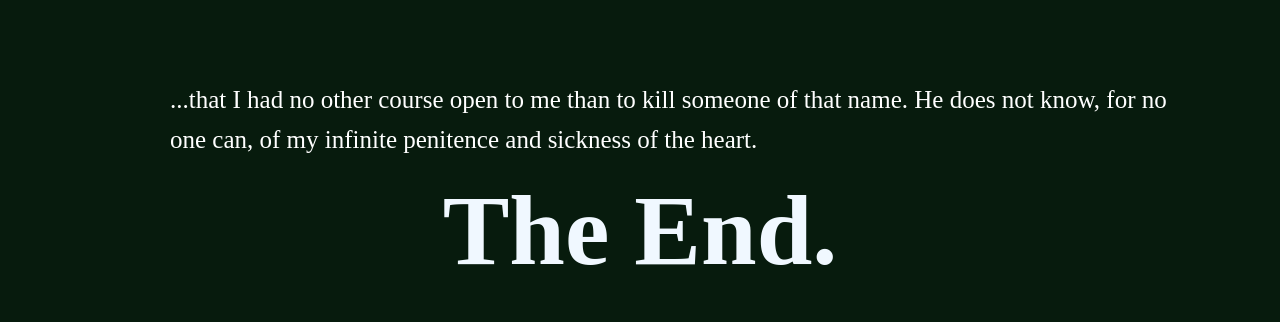
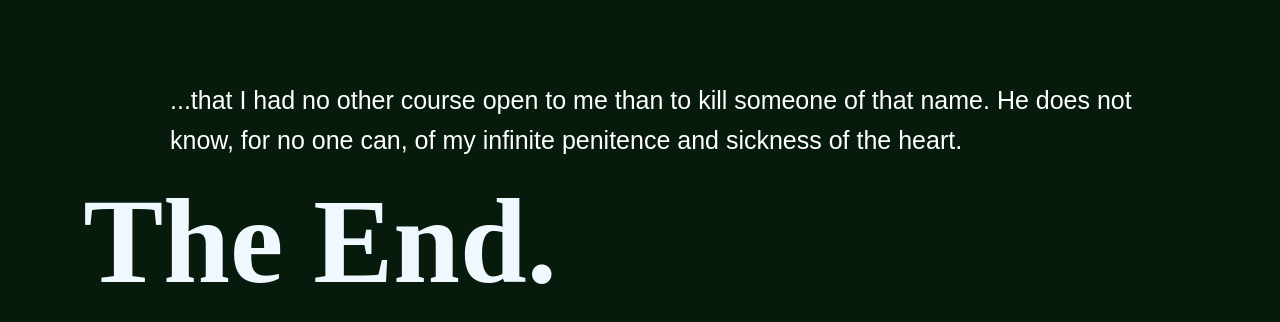
Before and after one commit to wcttzz/core-interaction, a plain HTML site: page p1/2.html in a window 1280 px wide. Drawn offline with Linux system fonts and the light colour scheme; a web font is replaced by a local one.

Commit message:
update
update

```diff
--- a/p1/2.css
+++ b/p1/2.css
@@ -15,7 +15,8 @@ body {
 h1 {
     font-family: 'Lavishly Yours';
     color: aliceblue;
-    font-size: 100px;
+    font-size: 120px;
+    margin-left: -50%;
     margin-top: 13.5%;
     text-align: center;
 }
@@ -28,4 +29,7 @@ h1 {
     font-size: 25px;
     line-height: 1.6;
     color: rgb(255, 255, 255);
+    font-family: "larken", sans-serif;
+    font-weight: 100;
+    font-style: normal;
 }
```
Also changed, not shown: main.css (renamed from style.css), p1/1.html (renamed from p1/index.html).
